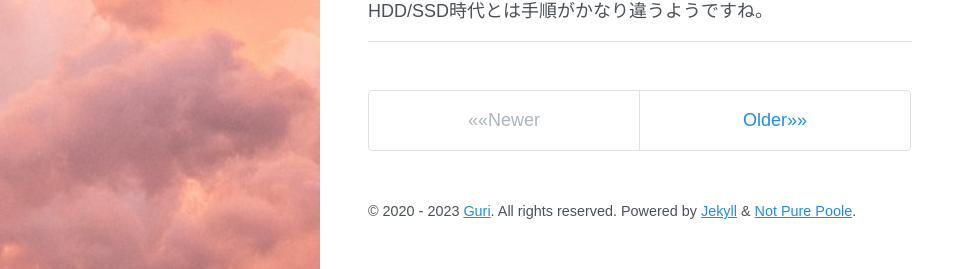
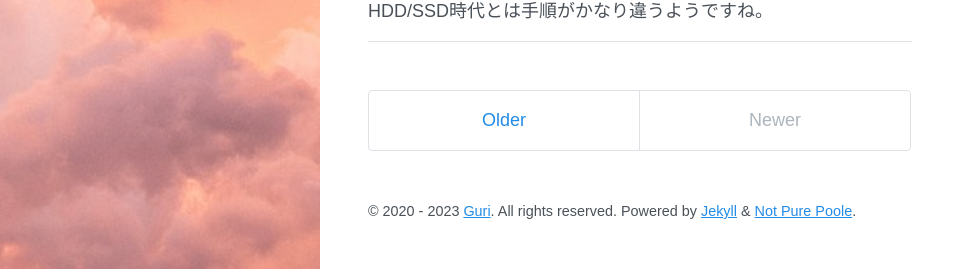
Before and after one commit to GuriCat/GuriPages, a Jekyll site: the page built from index.html, in a window 1280 px wide and 1356 px high. Shown: the part 1084-1353 px from the top of the window, without its empty margins (0-975 px from the left). Built offline with Jekyll 4.4.1, drawn with Linux system fonts in a browser that asks for light colours; nearby versions of some CDN libraries; the list of posts is cut into pages by our own code.

Commit message:
Edit pagenate

```diff
--- a/_layouts/home.html
+++ b/_layouts/home.html
@@ -32,14 +32,14 @@ layout: default
 </div>
 
 <div class="pagination">
+  {% if paginator.next_page %}
+    <a class="pagination-item older" href="{{ paginator.next_page_path | relative_url }}">Older</a>
+  {% else %}
+    <span class="pagination-item older">Older</span>
+  {% endif %}
   {% if paginator.previous_page %}
-    <a class="pagination-item newer" href="{{ paginator.previous_page_path | prepend: relative_url }}">««Newer</a>
+    <a class="pagination-item newer" href="{{ paginator.previous_page_path | prepend: relative_url }}">Newer</a>
   {% else %}
-    <span class="pagination-item newer">««Newer</span>
-  {% endif %}
-  {% if paginator.next_page %}
-    <a class="pagination-item older" href="{{ paginator.next_page_path | relative_url }}">Older»»</a>
-  {% else %}
-    <span class="pagination-item older">Older»»</span>
+    <span class="pagination-item newer">Newer</span>
   {% endif %}
 </div>
```
Also changed, not shown: favicon.ico (added).
